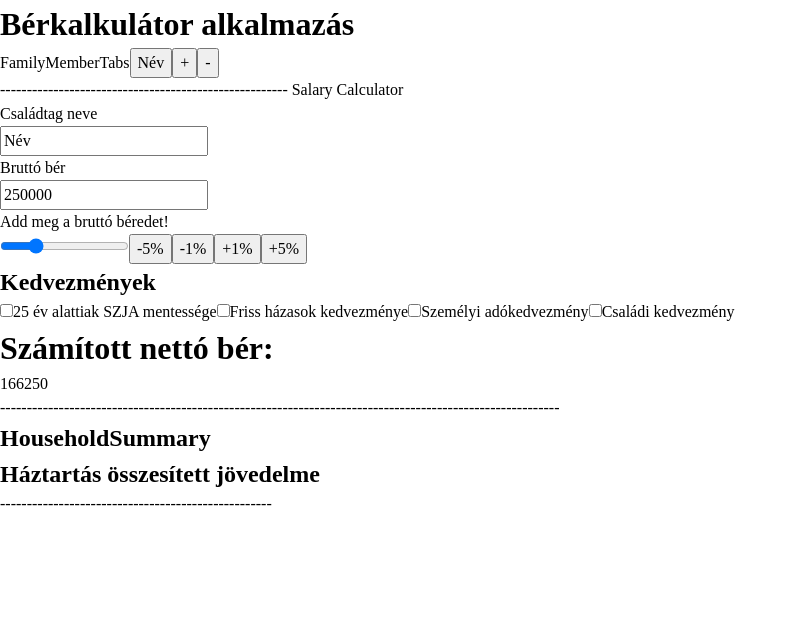
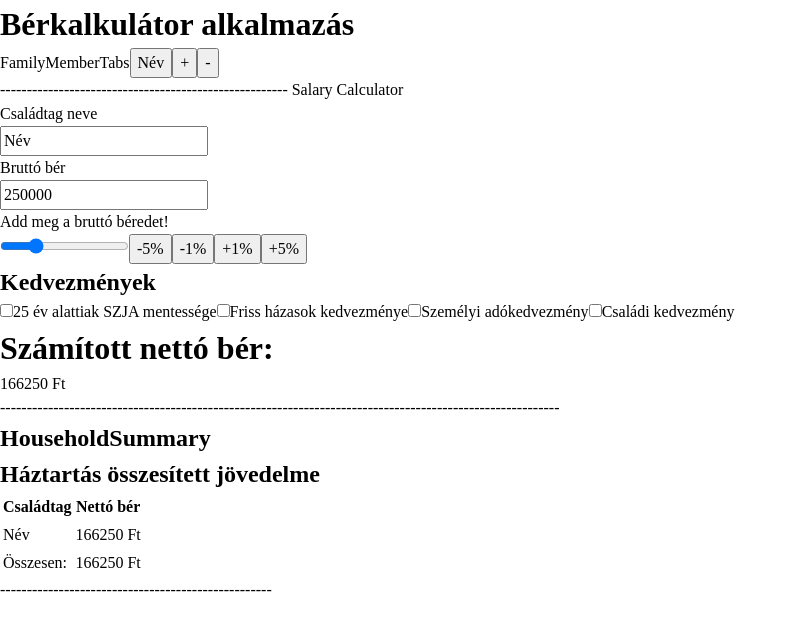
Before and after one commit to Bazska2013/Berkalkulator, a React (Vite) app: page / in a window 1280 px wide. Shown: the top 630 px of the page, without its empty margins (0-798 px from the left). Built offline with nearby package versions, Linux system fonts and the light colour scheme.

Commit message:
Elvileg minden funkció működik, mostmár csak a megjelenést kell módosítani

```diff
--- a/src/components/HouseholdSummary/HouseholdSummary.jsx
+++ b/src/components/HouseholdSummary/HouseholdSummary.jsx
@@ -1,21 +1,48 @@
+import {useTaxState} from "../../state/TaxState.jsx";
+import {useEffect, useState} from "react";
+
 const HouseholdSummary = () => {
+
+    const {family, addFamilyMember, changeCurrentFamilyMember, numberOfFamilyMembers, deleteFamilyMember, currentFamilyMember} = useTaxState();
+
+    const [totalNetSalary, setTotalNetSalary] = useState(0);
+
+    useEffect(() => {
+        const calculateTotalNetSalary = () => {
+            let totalNetSalary = 0;
+            for (let id in family) {
+                totalNetSalary += family[id]['netSalary'];
+            }
+            setTotalNetSalary(totalNetSalary);
+        };
+
+        calculateTotalNetSalary();
+    }, [family]);
+
   return (
       <>
-        ---------------------------------------------------
-        <h2>HouseholdSummary</h2>
-        <h2>Háztartás összesített jövedelme</h2>
-        {/*<table>*/}
-        {/*  <tr>*/}
-        {/*    <th>Családtag</th>*/}
-        {/*    <th>Nettó bér</th>*/}
-        {/*  </tr>*/}
-        {/*  <tr>*/}
-        {/*    <td>Összesen</td>*/}
-        {/*    <td>0</td>*/}
-        {/*  </tr>*/}
-
-        {/*</table>*/}
-        ---------------------------------------------------
+          ---------------------------------------------------
+          <h2>HouseholdSummary</h2>
+          <h2>Háztartás összesített jövedelme</h2>
+          <table>
+              <tbody>
+              <tr>
+                  <th>Családtag</th>
+                  <th>Nettó bér</th>
+              </tr>
+              {Object.keys(family).map((id) => (
+                  <tr key={id}>
+                      <td>{family[id]['name']}</td>
+                      <td>{isNaN(family[id]['netSalary']) ? '0' : family[id]['netSalary']} Ft</td>
+                  </tr>
+              ))}
+              <tr>
+                  <td>Összesen:</td>
+                  <td>{isNaN(totalNetSalary) ? '0' : totalNetSalary} Ft</td>
+              </tr>
+              </tbody>
+          </table>
+          ---------------------------------------------------
       </>
   );
 };
--- a/src/components/SalaryCalculator/SalaryCalculator.jsx
+++ b/src/components/SalaryCalculator/SalaryCalculator.jsx
@@ -42,7 +42,7 @@ const SalaryCalculator = () => {
           ) : null}
           <label htmlFor="csaladi">Családi kedvezmény</label>
           <h1>Számított nettó bér:</h1>
-          <p>{netSalary}</p>
+          <p>{netSalary} Ft</p>
           ------------------------------------------------------
       </>
   );
--- a/src/state/TaxState.jsx
+++ b/src/state/TaxState.jsx
@@ -35,7 +35,6 @@ function TaxStateProvider({children}) {
         setIsUpdating(true);
         updateFamilyMember();
         setCurrentFamilyMember(id);
-        console.log(family);
     }
 
     useEffect(() => {
@@ -55,13 +54,6 @@ function TaxStateProvider({children}) {
     }
 
     const [currentFamilyMember, setCurrentFamilyMember] = useState(1);
-
-    // const changeCurrentFamilyMember = (id) => {
-    //     updateFamilyMember()
-    //     setCurrentFamilyMember(id);
-    //     loadFamilyMember(id);
-    //     console.log(family)
-    // }
 
     const addFamilyMember = () => {
         const id = Math.max(...Object.keys(family)) + 1;
@@ -87,8 +79,9 @@ function TaxStateProvider({children}) {
     }
 
     const deleteFamilyMember = (idToDelete) => {
-        // Convert idToDelete to string because keys in objects are strings
-        const idToDeleteString = idToDelete.toString();
+        if (Object.keys(family).length === 1) {
+            return;
+        }
 
         // Check if idToDelete is the last one
         const isLastOne = idToDelete === Object.keys(family).length;
@@ -131,6 +124,7 @@ function TaxStateProvider({children}) {
     }, [family]);
 
     const updateFamilyMember = () => {
+        const newNetSalary = calculateNetSalary();
         setFamily(prevFamily => {
             return {
                 ...prevFamily,
@@ -138,7 +132,7 @@ function TaxStateProvider({children}) {
                     ...prevFamily[currentFamilyMember],
                     name,
                     grossSalary,
-                    netSalary,
+                    netSalary: newNetSalary,
                     SZJA,
                     frissHazasok,
                     szemelyi,
@@ -215,14 +209,12 @@ function TaxStateProvider({children}) {
             juttatasok += 33000 * numOfDependents;
         }
         const newNetSalary = grossSalary - ado + juttatasok;
-        if (newNetSalary !== netSalary) {
-            setNetSalary(newNetSalary);
-        }
+        setNetSalary(newNetSalary);
+        return newNetSalary;
     }
 
     const changeName = (value) => {
         setName(value);
-        // updateFamilyMember(currentFamilyMember);
     }
 
     const validateMarriage = (value) => {
@@ -254,11 +246,11 @@ function TaxStateProvider({children}) {
 
     useEffect(() => {
         updateFamilyMember();
-    }, [name]);
+    }, [name, grossSalary, SZJA, frissHazasok, szemelyi, csaladi, validMarriage, numOfDependents, numOfEligibleDependents]);
 
     useEffect(() => {
         calculateNetSalary();
-    }, [ grossSalary, SZJA, frissHazasok, szemelyi, csaladi, calculateNetSalary, validMarriage, checkBoxes, numOfDependents, deleteFamilyMember]);
+    }, [ grossSalary, SZJA, frissHazasok, szemelyi, csaladi, validMarriage, checkBoxes, numOfDependents, deleteFamilyMember, netSalary]);
 
     const context = { family, name, grossSalary, netSalary, SZJA, frissHazasok, szemelyi, csaladi, changeGrossSalary, checkBoxes, changeName, validateMarriage, validMarriage, changeGrossSalaryByPercentage, changeNumOfDependents, numOfDependents, changeNumOfEligibleDependents, numberOfFamilyMembers, addFamilyMember, changeCurrentFamilyMember, deleteFamilyMember, currentFamilyMember };
     return <TaxStateContext.Provider value={context}>{children}</TaxStateContext.Provider>
```
